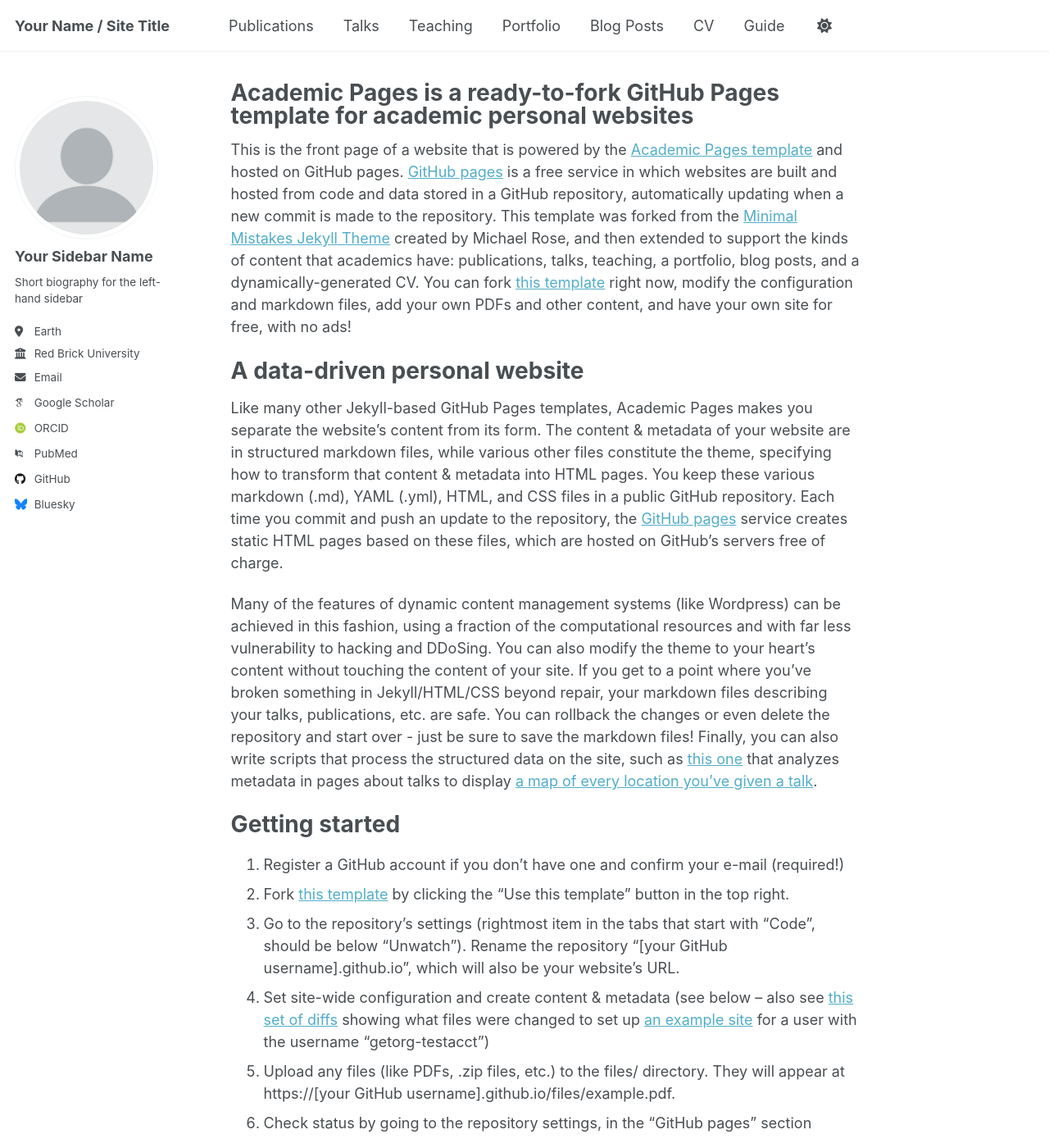
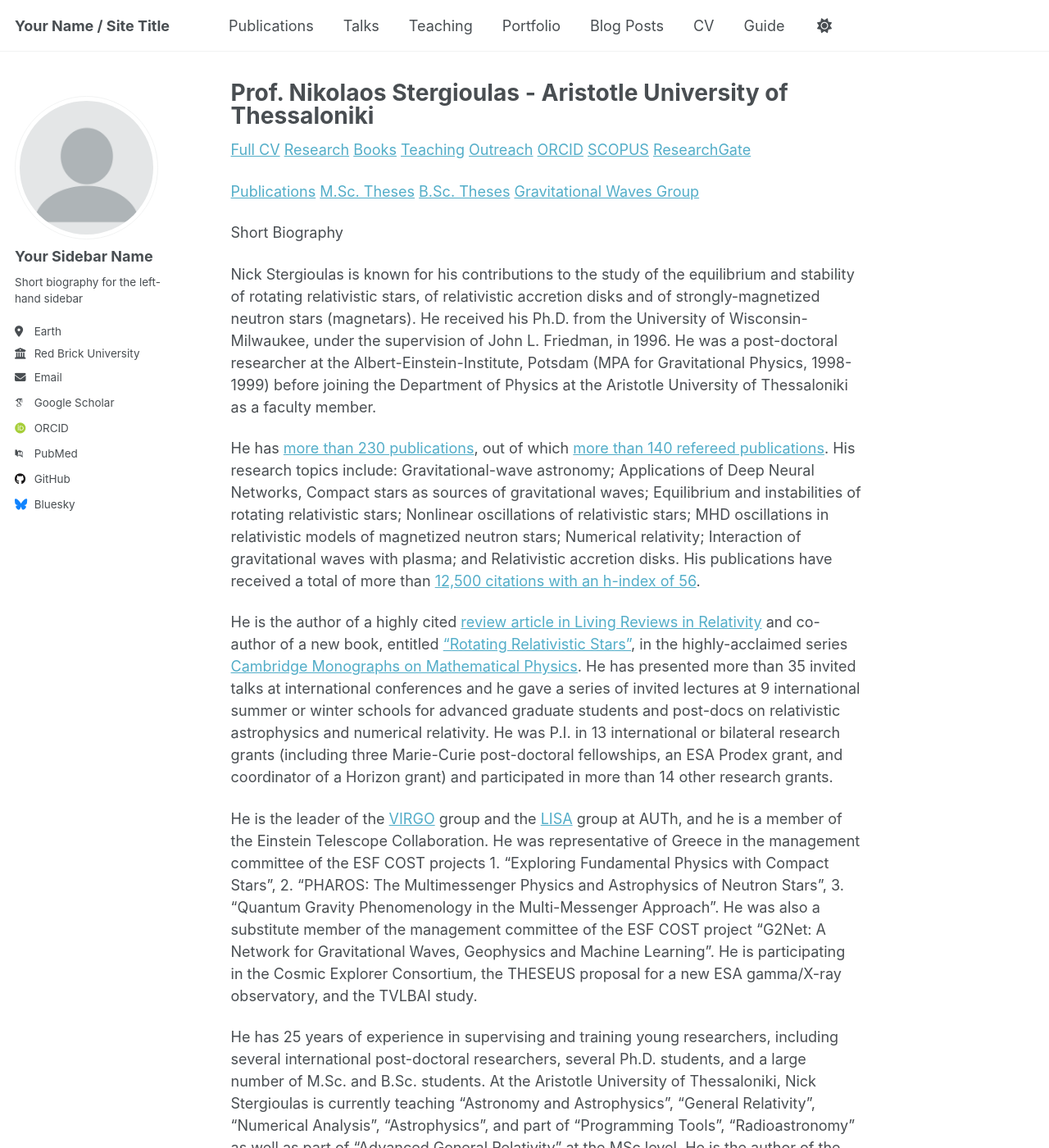
Before and after one commit to niksterg/niksterg, a Jekyll site: the page built from _pages/about.md, in a window 1280 px wide and 1400 px high. Shown: the whole window at 82% size. Built offline with Jekyll 4.4.1, drawn with Linux system fonts in a browser that asks for light colours; some web fonts are replaced; some of the changed text lies outside the part shown.

Commit message:
Update about.md

```diff
--- a/_pages/about.md
+++ b/_pages/about.md
@@ -1,49 +1,33 @@
 ---
 permalink: /
-title: "Academic Pages is a ready-to-fork GitHub Pages template for academic personal websites"
+title: "Prof. Nikolaos Stergioulas - Aristotle University of Thessaloniki"
 author_profile: true
 redirect_from:
   - /about/
   - /about.html
 ---
 
-This is the front page of a website that is powered by the [Academic Pages template](https://github.com/academicpages/academicpages.github.io) and hosted on GitHub pages. [GitHub pages](https://pages.github.com) is a free service in which websites are built and hosted from code and data stored in a GitHub repository, automatically updating when a new commit is made to the repository. This template was forked from the [Minimal Mistakes Jekyll Theme](https://mmistakes.github.io/minimal-mistakes/) created by Michael Rose, and then extended to support the kinds of content that academics have: publications, talks, teaching, a portfolio, blog posts, and a dynamically-generated CV. You can fork [this template](https://github.com/academicpages/academicpages.github.io) right now, modify the configuration and markdown files, add your own PDFs and other content, and have your own site for free, with no ads!
+[Full CV](http://www.astro.auth.gr/~niksterg/Stergioulas-cv.pdf)  [Research](http://www.astro.auth.gr/~niksterg/research.html)  [Books](http://www.cambridge.org/us/academic/subjects/physics/astrophysics/rotating-relativistic-stars)  [Teaching](http://www.astro.auth.gr/~niksterg/teaching.html)  [Outreach](http://www.astro.auth.gr/~niksterg/popular-talks.html)  [ORCID](http://orcid.org/0000-0002-5490-5302)  [SCOPUS](https://www.scopus.com/authid/detail.uri?origin=resultslist&authorId=55884574400&zone=)  [ResearchGate](https://www.researchgate.net/profile/Nikolaos_Stergioulas)
 
-A data-driven personal website
-======
-Like many other Jekyll-based GitHub Pages templates, Academic Pages makes you separate the website's content from its form. The content & metadata of your website are in structured markdown files, while various other files constitute the theme, specifying how to transform that content & metadata into HTML pages. You keep these various markdown (.md), YAML (.yml), HTML, and CSS files in a public GitHub repository. Each time you commit and push an update to the repository, the [GitHub pages](https://pages.github.com/) service creates static HTML pages based on these files, which are hosted on GitHub's servers free of charge.
+[Publications](http://ui.adsabs.harvard.edu/#search/q=author%3A%22stergioulas%2C%20n%22&sort=date%20desc%2C%20bibcode%20desc)  [M.Sc. Theses](http://www.astro.auth.gr/n/?p=msc_theses)  [B.Sc. Theses](https://www.astro.auth.gr/n/?p=bsc_theses)  [Gravitational Waves Group](https://niksterg.github.io/gw-group)
 
-Many of the features of dynamic content management systems (like Wordpress) can be achieved in this fashion, using a fraction of the computational resources and with far less vulnerability to hacking and DDoSing. You can also modify the theme to your heart's content without touching the content of your site. If you get to a point where you've broken something in Jekyll/HTML/CSS beyond repair, your markdown files describing your talks, publications, etc. are safe. You can rollback the changes or even delete the repository and start over - just be sure to save the markdown files! Finally, you can also write scripts that process the structured data on the site, such as [this one](https://github.com/academicpages/academicpages.github.io/blob/master/talkmap.ipynb) that analyzes metadata in pages about talks to display [a map of every location you've given a talk](https://academicpages.github.io/talkmap.html).
+Short Biography
 
-Getting started
-======
-1. Register a GitHub account if you don't have one and confirm your e-mail (required!)
-1. Fork [this template](https://github.com/academicpages/academicpages.github.io) by clicking the "Use this template" button in the top right.
-1. Go to the repository's settings (rightmost item in the tabs that start with "Code", should be below "Unwatch"). Rename the repository "[your GitHub username].github.io", which will also be your website's URL.
-1. Set site-wide configuration and create content & metadata (see below -- also see [this set of diffs](http://archive.is/3TPas) showing what files were changed to set up [an example site](https://getorg-testacct.github.io) for a user with the username "getorg-testacct")
-1. Upload any files (like PDFs, .zip files, etc.) to the files/ directory. They will appear at https://[your GitHub username].github.io/files/example.pdf.
-1. Check status by going to the repository settings, in the "GitHub pages" section
+Nick Stergioulas is known for his contributions to the study of the equilibrium and stability of rotating relativistic stars, of relativistic accretion disks and of strongly-magnetized neutron stars (magnetars). He received his Ph.D. from the University of Wisconsin-Milwaukee, under the supervision of John L. Friedman, in 1996. He was a post-doctoral researcher at the Albert-Einstein-Institute, Potsdam (MPA for Gravitational Physics, 1998-1999) before joining the Department of Physics at the Aristotle University of Thessaloniki as a faculty member.
 
-Site-wide configuration
-------
-The main configuration file for the site is in the base directory in [_config.yml](https://github.com/academicpages/academicpages.github.io/blob/master/_config.yml), which defines the content in the sidebars and other site-wide features. You will need to replace the default variables with ones about yourself and your site's github repository. The configuration file for the top menu is in [_data/navigation.yml](https://github.com/academicpages/academicpages.github.io/blob/master/_data/navigation.yml). For example, if you don't have a portfolio or blog posts, you can remove those items from that navigation.yml file to remove them from the header.
+He has [more than 230 publications](https://ui.adsabs.harvard.edu/#search/q=author%3A%22stergioulas%2C%20n%22&sort=date%20desc%2C%20bibcode%20desc), out of which [more than 140 refereed publications](https://ui.adsabs.harvard.edu/#search/fq=%7B!type%3Daqp%20v%3D%24fq_property%7D&fq_property=(property%3A%22refereed%22)&q=author%3A%22stergioulas%2C%20n%22&sort=date%20desc%2C%20bibcode%20desc). His research topics include: Gravitational-wave astronomy; Applications of Deep Neural Networks, Compact stars as sources of gravitational waves; Equilibrium and instabilities of rotating relativistic stars; Nonlinear oscillations of relativistic stars; MHD oscillations in relativistic models of magnetized neutron stars; Numerical relativity; Interaction of gravitational waves with plasma; and Relativistic accretion disks. His publications have received a total of more than [12,500 citations with an h-index of 56](https://ui.adsabs.harvard.edu/#search/q=author%3A%22stergioulas%2C%20n%22&sort=date%20desc%2C%20bibcode%20desc/metrics).
 
-Create content & metadata
-------
-For site content, there is one markdown file for each type of content, which are stored in directories like _publications, _talks, _posts, _teaching, or _pages. For example, each talk is a markdown file in the [_talks directory](https://github.com/academicpages/academicpages.github.io/tree/master/_talks). At the top of each markdown file is structured data in YAML about the talk, which the theme will parse to do lots of cool stuff. The same structured data about a talk is used to generate the list of talks on the [Talks page](https://academicpages.github.io/talks), each [individual page](https://academicpages.github.io/talks/2012-03-01-talk-1) for specific talks, the talks section for the [CV page](https://academicpages.github.io/cv), and the [map of places you've given a talk](https://academicpages.github.io/talkmap.html) (if you run this [python file](https://github.com/academicpages/academicpages.github.io/blob/master/talkmap.py) or [Jupyter notebook](https://github.com/academicpages/academicpages.github.io/blob/master/talkmap.ipynb), which creates the HTML for the map based on the contents of the _talks directory).
+He is the author of a highly cited [review article in Living Reviews in Relativity](https://ui.adsabs.harvard.edu/#abs/2003LRR.....6....3S/abstract) and co-author of a new book, entitled [“Rotating Relativistic Stars”](http://www.cambridge.org/gr/academic/subjects/astronomy/astrophysics/rotating-relativistic-stars?format=HB&isbn=9780521872546#1bxqv7UFCsewrO6r.97), in the highly-acclaimed series [Cambridge Monographs on Mathematical Physics](https://www.cambridge.org/core/series/cambridge-monographs-on-mathematical-physics/B5B9D3A75391E59CF00429DF1A92AF65#). He has presented more than 35 invited talks at international conferences and he gave a series of invited lectures at 9 international summer or winter schools for advanced graduate students and post-docs on relativistic astrophysics and numerical relativity. He was P.I. in 13 international or bilateral research grants (including three Marie-Curie post-doctoral fellowships, an ESA Prodex grant, and coordinator of a Horizon grant) and participated in more than 14 other research grants.
 
-**Markdown generator**
+He is the leader of the [VIRGO](https://www.virgo-gw.eu/) group and the [LISA](https://www.lisamission.org/) group at AUTh, and he is a member of the Einstein Telescope Collaboration. He was representative of Greece in the management committee of the ESF COST projects 1. "Exploring Fundamental Physics with Compact Stars", 2. "PHAROS: The Multimessenger Physics and Astrophysics of Neutron Stars", 3. "Quantum Gravity Phenomenology in the Multi-Messenger Approach". He was also a substitute member of the management committee of the ESF COST project "G2Net: A Network for Gravitational Waves, Geophysics and Machine Learning". He is participating in the Cosmic Explorer Consortium, the THESEUS proposal for a new ESA gamma/X-ray observatory, and the TVLBAI study.
 
-The repository includes [a set of Jupyter notebooks](https://github.com/academicpages/academicpages.github.io/tree/master/markdown_generator
-) that converts a CSV containing structured data about talks or presentations into individual markdown files that will be properly formatted for the Academic Pages template. The sample CSVs in that directory are the ones I used to create my own personal website at stuartgeiger.com. My usual workflow is that I keep a spreadsheet of my publications and talks, then run the code in these notebooks to generate the markdown files, then commit and push them to the GitHub repository.
+He has 25 years of experience in supervising and training young researchers, including several international post-doctoral researchers, several Ph.D. students, and a large number of M.Sc. and B.Sc. students. At the Aristotle University of Thessaloniki, Nick Stergioulas is currently teaching "Astronomy and Astrophysics", "General Relativity", "Numerical Analysis", "Astrophysics", and part of "Programming Tools", "Radioastronomy" as well as part of "Advanced General Relativity" at the MSc level. He is the author of the public domain code [RNS](http://www.gravity.phys.uwm.edu/rns/) for constructing equilibrium models of rotating relativistic stars, which has been used extensively by the community in the last 25 years. His group has published the [AresGW](https://github.com/vivinousi/gw-detection-deep-learning) code, using deep learning to detect new gravitational wave candidate events.
 
-How to edit your site's GitHub repository
-------
-Many people use a git client to create files on their local computer and then push them to GitHub's servers. If you are not familiar with git, you can directly edit these configuration and markdown files directly in the github.com interface. Navigate to a file (like [this one](https://github.com/academicpages/academicpages.github.io/blob/master/_talks/2012-03-01-talk-1.md) and click the pencil icon in the top right of the content preview (to the right of the "Raw | Blame | History" buttons). You can delete a file by clicking the trashcan icon to the right of the pencil icon. You can also create new files or upload files by navigating to a directory and clicking the "Create new file" or "Upload files" buttons.
 
-Example: editing a markdown file for a talk
-![Editing a markdown file for a talk](/images/editing-talk.png)
+Nick Stergioulas served two terms as elected President of the [Hellenic Society for Relativity, Gravitation and Cosmology](http://www.hsrgc.gr/)  (2018-2022), and he also served as the Secretary (2014-2016). He served as an elected member on the governing council of the [Hellenic Astronomical Society](https://helas.gr/gr/) (2008-2010 and 2016-2018) and on the governing council of the [Virgo-Ego Scientific Forum (VESF)](https://www.ego-gw.it/public/vesf/vesf.aspx)  (two terms), which supports the VIRGO gravitational-wave detector.
 
-For more info
-------
-More info about configuring Academic Pages can be found in [the guide](https://academicpages.github.io/markdown/), the [growing wiki](https://github.com/academicpages/academicpages.github.io/wiki), and you can always [ask a question on GitHub](https://github.com/academicpages/academicpages.github.io/discussions). The [guides for the Minimal Mistakes theme](https://mmistakes.github.io/minimal-mistakes/docs/configuration/) (which this theme was forked from) might also be helpful.
+Currently, he is an elected member of the [Board of the Gravitational Physics Division of the European Physical Society](https://www.eps.org/group/GPD) and a Fellow of the [European Coalition for AI in Fundamental Physics (EuCAIF)](https://eucaif.org/).
+
+He is the current Director of the Laboratory of Astronomy at the Department of Physics, Aristotle University of Thessaloniki.
+
+He served as an associate editor for the journal ["General Relativity and Gravitation"](http://link.springer.com/journal/10714) (Springer).
```
